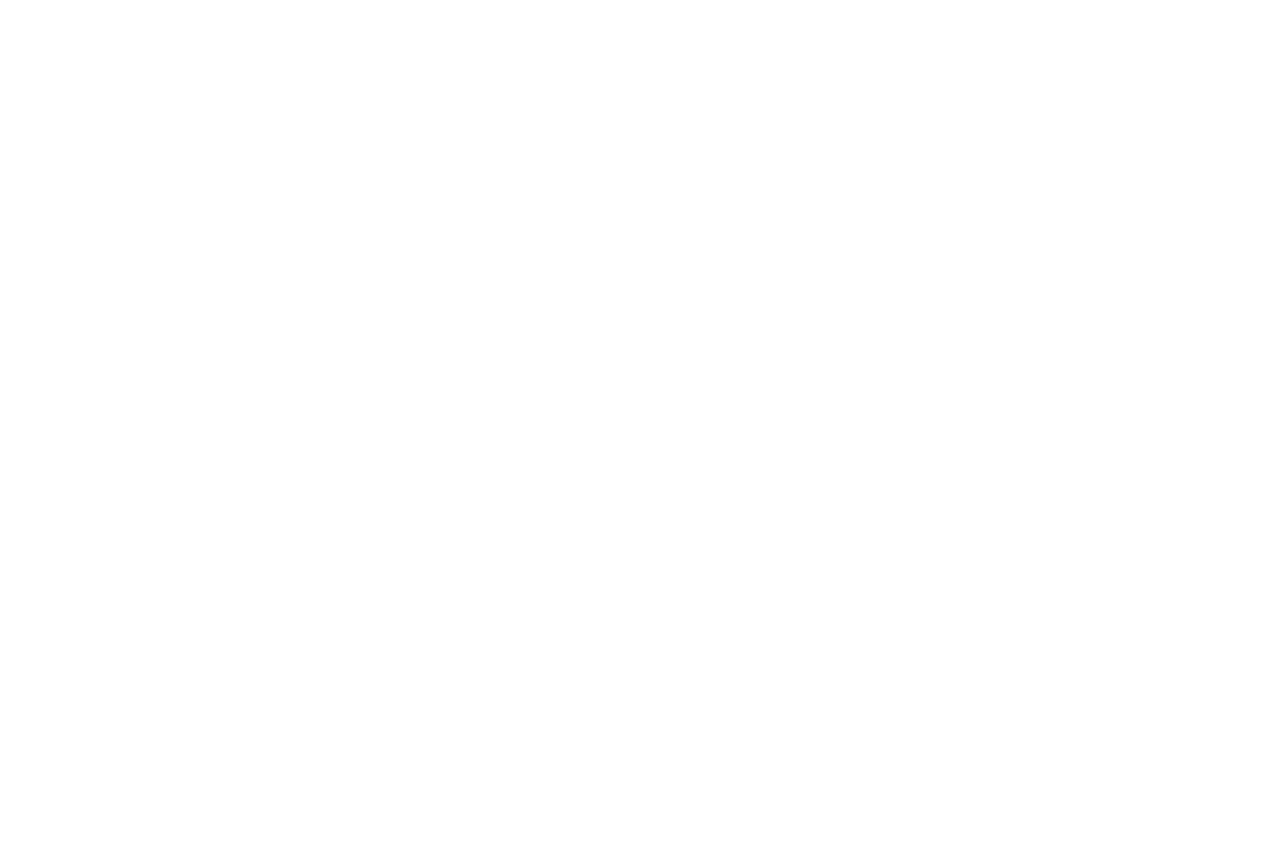
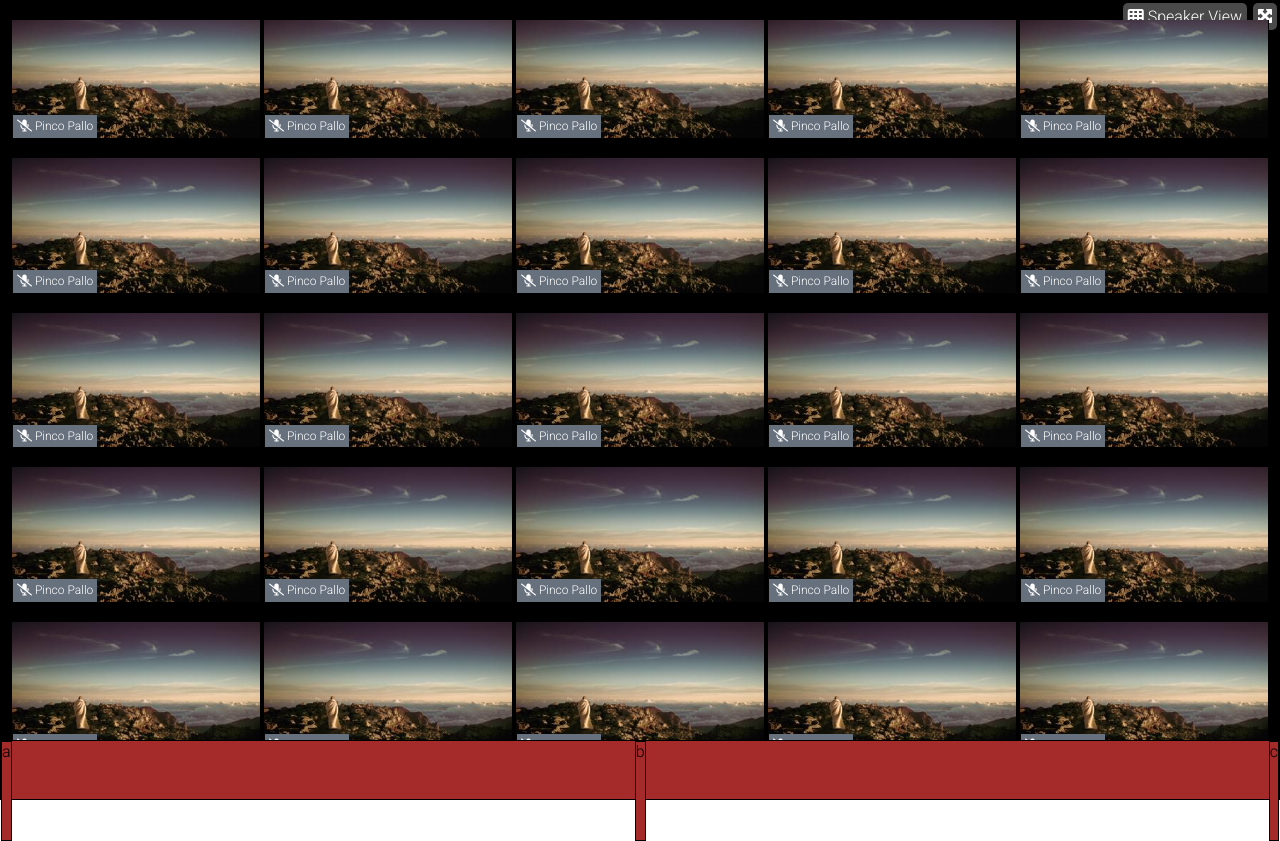
Before and after one commit to DomenicoAgostino/html-css-zoom, a plain HTML site: page index.html in a window 1280 px wide. Before the commit the page ends 800 px from the top, so only its background shows below. Drawn offline with Linux system fonts and the light colour scheme.

Commit message:
Aggiunta Header e Main ( Ho dovuto eliminare tutto quello che avevo pubblicato prima per un conflitto sul titolo)

```diff
--- a/css/general.css
+++ b/css/general.css
@@ -8,3 +8,25 @@ body {
   font-family: 'Roboto', sans-serif;
   font-weight: 300;
 }
+
+header {
+  height: 20px;
+  background-color: black;
+  justify-content: flex-end;
+  align-items: flex-start;
+}
+
+main {
+  background-color: rgb(0, 0, 0);
+  height: calc(100vh - 80px);
+  flex-wrap: wrap;
+  justify-content: center;
+  align-content: center;
+  overflow-y: auto;
+
+}
+
+footer {
+  height: 60px;
+  background-color: red;
+}
--- a/css/style.css
+++ b/css/style.css
@@ -0,0 +1,54 @@
+/* header  */
+.start {
+  color: white;
+  background-color: rgb(74, 74, 74);
+  padding: 4px 5px;
+  border-radius: 5px;
+  margin: 3px;
+  cursor: pointer;
+
+}
+
+/* main  */
+
+.box-photo {
+  width: 250px;
+  border: 1px solid black;
+  margin: 9px 1px;
+  display: flex;
+  flex-direction: row;
+  flex-wrap: wrap;
+  position: relative;
+
+}
+
+.box-photo img {
+  width: 100%;
+}
+
+p {
+  color: white;
+  position: absolute;
+  top: 112px;
+  left: 1px;
+  background-color: rgb(103, 113, 125);
+  bottom: 0px;
+  padding: 4px;
+  font-size: 12px;
+  cursor: pointer;
+}
+
+
+/* main */
+
+
+/* footer */
+
+
+
+
+
+
+
+
+/* footer */
--- a/index.html
+++ b/index.html
@@ -15,8 +15,181 @@
   <link href="https://fonts.googleapis.com/css2?family=Roboto:wght@300&family=Rowdies:wght@300&display=swap" rel="stylesheet">
 
   <title>Zoom</title>
+
 </head>
 <body>
+
+<header class="d-flex">
+  <div class="start speaker"><i class="fa-solid fa-table-cells"></i> Speaker View</div>
+  <div class=" start full-screen"><i class="fa-solid fa-maximize"></i></div>
+</header>
+
+
+
+<main class="d-flex">
+  <!-- Fila 1 -->
+  <div class="box-photo">
+    <img src="img/zoom.jpg" alt="">
+    <p><i class="fa-solid fa-microphone-slash"></i> Pinco Pallo</p>
+  </div>
+  <div class="box-photo">
+    <img src="img/zoom.jpg" alt="">
+    <p><i class="fa-solid fa-microphone-slash"></i> Pinco Pallo</p>
+  </div>
+  <div class="box-photo">
+    <img src="img/zoom.jpg" alt="">
+    <p><i class="fa-solid fa-microphone-slash"></i> Pinco Pallo</p>
+  </div>
+  <div class="box-photo">
+    <img src="img/zoom.jpg" alt="">
+    <p><i class="fa-solid fa-microphone-slash"></i> Pinco Pallo</p>
+  </div>
+  <div class="box-photo">
+    <img src="img/zoom.jpg" alt="">
+    <p><i class="fa-solid fa-microphone-slash"></i> Pinco Pallo</p>
+  </div>
+  <div class="box-photo">
+    <img src="img/zoom.jpg" alt="">
+    <p><i class="fa-solid fa-microphone-slash"></i> Pinco Pallo</p>
+  </div>
+  <div class="box-photo">
+    <img src="img/zoom.jpg" alt="">
+    <p><i class="fa-solid fa-microphone-slash"></i> Pinco Pallo</p>
+  </div>
+
+
+  <!-- Fila 2  -->
+
+  <div class="box-photo">
+    <img src="img/zoom.jpg" alt="">
+    <p><i class="fa-solid fa-microphone-slash"></i> Pinco Pallo</p>
+  </div>
+  <div class="box-photo">
+    <img src="img/zoom.jpg" alt="">
+    <p><i class="fa-solid fa-microphone-slash"></i> Pinco Pallo</p>
+  </div>
+  <div class="box-photo">
+    <img src="img/zoom.jpg" alt="">
+    <p><i class="fa-solid fa-microphone-slash"></i> Pinco Pallo</p>
+  </div>
+  <div class="box-photo">
+    <img src="img/zoom.jpg" alt="">
+    <p><i class="fa-solid fa-microphone-slash"></i> Pinco Pallo</p>
+  </div>
+  <div class="box-photo">
+    <img src="img/zoom.jpg" alt="">
+    <p><i class="fa-solid fa-microphone-slash"></i> Pinco Pallo</p>
+  </div>
+  <div class="box-photo">
+    <img src="img/zoom.jpg" alt="">
+    <p><i class="fa-solid fa-microphone-slash"></i> Pinco Pallo</p>
+  </div>
+  <div class="box-photo">
+    <img src="img/zoom.jpg" alt="">
+    <p><i class="fa-solid fa-microphone-slash"></i> Pinco Pallo</p>
+  </div>
+
+
+  <!-- Fila 3 -->
+
+  <div class="box-photo">
+    <img src="img/zoom.jpg" alt="">
+    <p><i class="fa-solid fa-microphone-slash"></i> Pinco Pallo</p>
+  </div>
+  <div class="box-photo">
+    <img src="img/zoom.jpg" alt="">
+    <p><i class="fa-solid fa-microphone-slash"></i> Pinco Pallo</p>
+  </div>
+  <div class="box-photo">
+    <img src="img/zoom.jpg" alt="">
+    <p><i class="fa-solid fa-microphone-slash"></i> Pinco Pallo</p>
+  </div>
+  <div class="box-photo">
+    <img src="img/zoom.jpg" alt="">
+    <p><i class="fa-solid fa-microphone-slash"></i> Pinco Pallo</p>
+  </div>
+  <div class="box-photo">
+    <img src="img/zoom.jpg" alt="">
+    <p><i class="fa-solid fa-microphone-slash"></i> Pinco Pallo</p>
+  </div>
+  <div class="box-photo">
+    <img src="img/zoom.jpg" alt="">
+    <p><i class="fa-solid fa-microphone-slash"></i> Pinco Pallo</p>
+  </div>
+  <div class="box-photo">
+    <img src="img/zoom.jpg" alt="">
+    <p><i class="fa-solid fa-microphone-slash"></i> Pinco Pallo</p>
+  </div>
+
+  <!-- Fila 4  -->
+
+  <div class="box-photo">
+    <img src="img/zoom.jpg" alt="">
+    <p><i class="fa-solid fa-microphone-slash"></i> Pinco Pallo</p>
+  </div>
+  <div class="box-photo">
+    <img src="img/zoom.jpg" alt="">
+    <p><i class="fa-solid fa-microphone-slash"></i> Pinco Pallo</p>
+  </div>
+  <div class="box-photo">
+    <img src="img/zoom.jpg" alt="">
+    <p><i class="fa-solid fa-microphone-slash"></i> Pinco Pallo</p>
+  </div>
+  <div class="box-photo">
+    <img src="img/zoom.jpg" alt="">
+    <p><i class="fa-solid fa-microphone-slash"></i> Pinco Pallo</p>
+  </div>
+  <div class="box-photo">
+    <img src="img/zoom.jpg" alt="">
+    <p><i class="fa-solid fa-microphone-slash"></i> Pinco Pallo</p>
+  </div>
+  <div class="box-photo">
+    <img src="img/zoom.jpg" alt="">
+    <p><i class="fa-solid fa-microphone-slash"></i> Pinco Pallo</p>
+  </div>
+  <div class="box-photo">
+    <img src="img/zoom.jpg" alt="">
+    <p><i class="fa-solid fa-microphone-slash"></i> Pinco Pallo</p>
+  </div>
+
+
+  <!-- Fila 5  -->
+
+  <div class="box-photo">
+    <img src="img/zoom.jpg" alt="">
+    <p><i class="fa-solid fa-microphone-slash"></i> Pinco Pallo</p>
+  </div>
+  <div class="box-photo">
+    <img src="img/zoom.jpg" alt="">
+    <p><i class="fa-solid fa-microphone-slash"></i> Pinco Pallo</p>
+  </div>
+  <div class="box-photo">
+    <img src="img/zoom.jpg" alt="">
+    <p><i class="fa-solid fa-microphone-slash"></i> Pinco Pallo</p>
+  </div>
+  <div class="box-photo">
+    <img src="img/zoom.jpg" alt="">
+    <p><i class="fa-solid fa-microphone-slash"></i> Pinco Pallo</p>
+  </div>
+  <div class="box-photo">
+    <img src="img/zoom.jpg" alt="">
+    <p><i class="fa-solid fa-microphone-slash"></i> Pinco Pallo</p>
+  </div>
+  <div class="box-photo">
+    <img src="img/zoom.jpg" alt="">
+    <p><i class="fa-solid fa-microphone-slash"></i> Pinco Pallo</p>
+  </div>
+  <div class="box-photo">
+    <img src="img/zoom.jpg" alt="">
+    <p><i class="fa-solid fa-microphone-slash"></i> Pinco Pallo</p>
+  </div>
+</main>
+
+<footer class="debug d-flex space-between ">
+    <div class="nav-left debug h100">a</div>
+    <div class="nav-left debug h100">b</div>
+    <div class="nav-left debug h100">c</div>
+</footer>
 
 
 </body>
```
